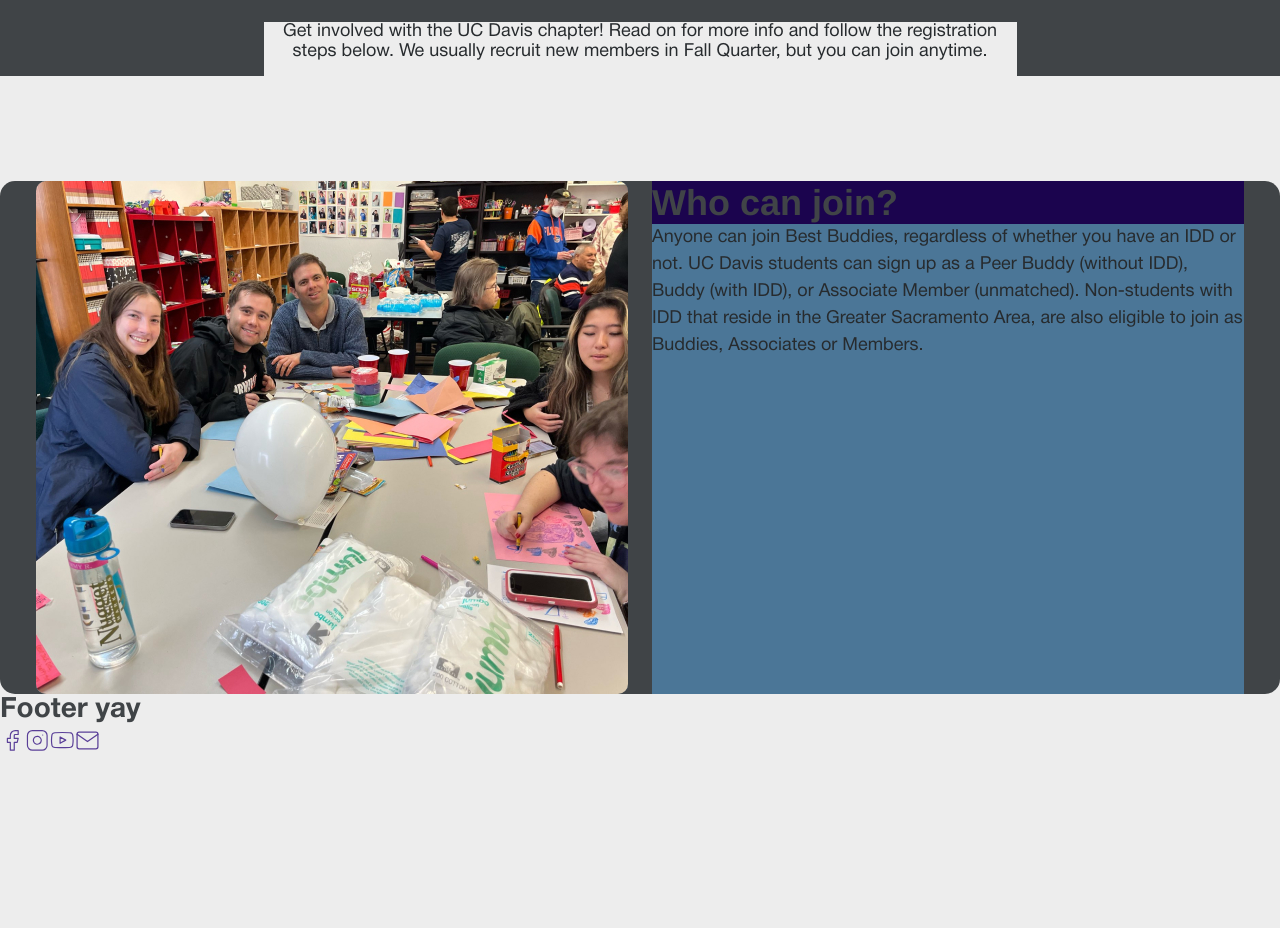
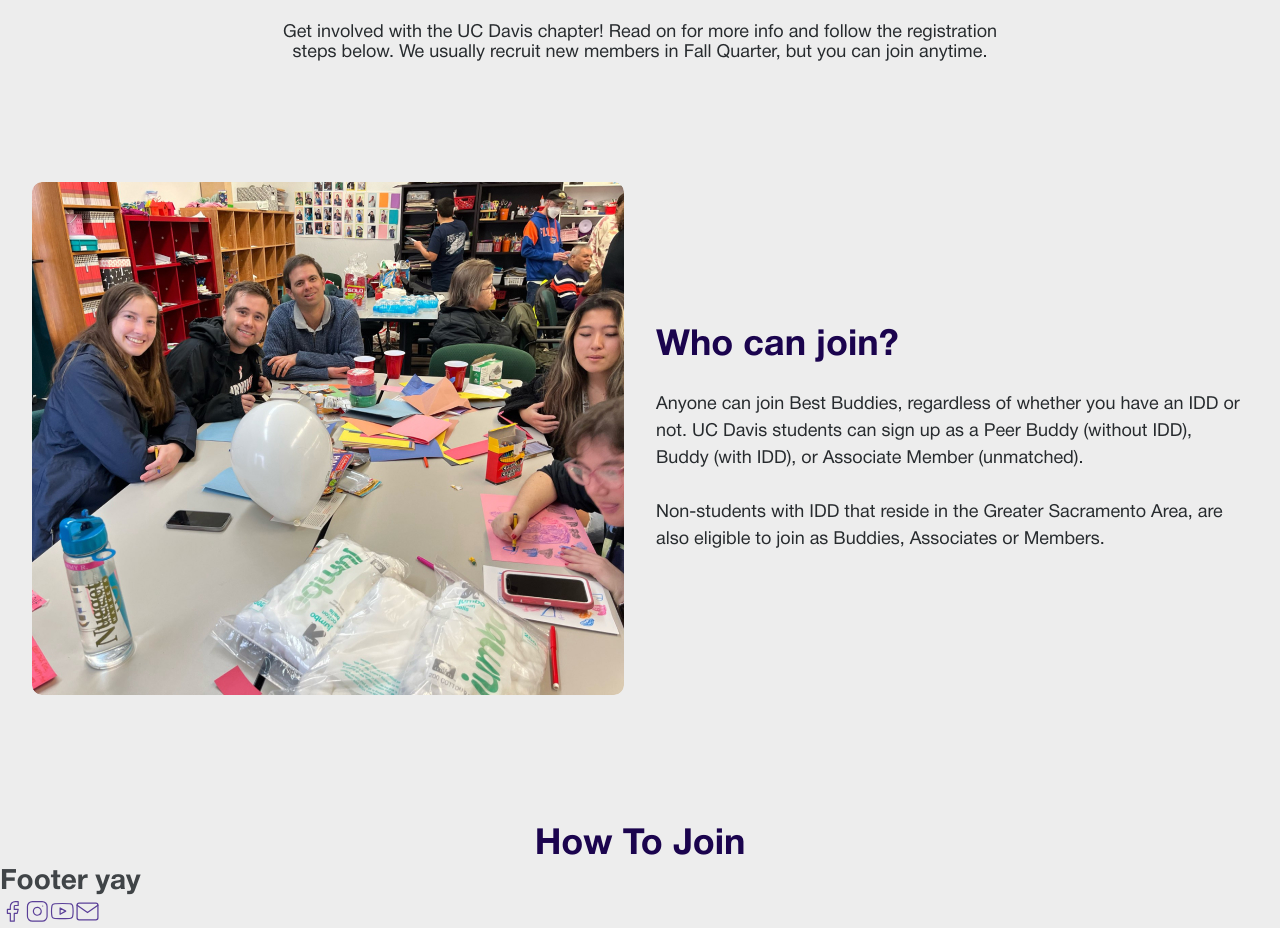
Before and after one commit to include-davis/best-buddies-fw24, a Next.js app: page /member/new in a window 1280 px wide. Shown: the part 275-1203 px from the top of the page. Before the commit the page ends 1032 px from the top, so only its background shows below. Built offline with nearby package versions, Linux system fonts and the light colour scheme.

Commit message:
worked of styling and continued to work on the rest of the page

```diff
--- a/src/pages/member/new/index.jsx
+++ b/src/pages/member/new/index.jsx
@@ -17,13 +17,22 @@ export default function NewMembers() {
           src="/member-imgs/newMemHero.jpg"
           alt="WinterParty23"
         />
-        <p>
-          <h2>Who can join?</h2>
-          Anyone can join Best Buddies, regardless of whether you have an IDD or not. UC Davis students can sign up as a Peer Buddy (without IDD), Buddy (with IDD), or Associate Member (unmatched).
 
-          Non-students with IDD that reside in the Greater Sacramento Area, are also eligible to join as Buddies, Associates or Members.
-        </p>
+        <h2>
+          Who can join?
+          <p>
+            Anyone can join Best Buddies, regardless of whether you have an IDD or not. UC Davis students can sign up as a Peer Buddy (without IDD), Buddy (with IDD), or Associate Member (unmatched).
+            <br />
+            <br />
+            Non-students with IDD that reside in the Greater Sacramento Area, are also eligible to join as Buddies, Associates or Members.
+          </p>
+        </h2>
+      </div>
 
+      <div className={styles.howContainer}>
+        <h2>How To Join</h2>
+        <div className={styles.registration}>
+        </div>
       </div>
     </div>
 
--- a/src/styles/pages/member/new.module.scss
+++ b/src/styles/pages/member/new.module.scss
@@ -1,30 +1,23 @@
 .Body{
     background-color: var(--color-light-gray);
-    // height: 2473px;
-    // top: -2034px;
-    // left: 1668px;
-
-    // flex-direction: column;
-    // align-items: center;
-    // justify-content: center;
 }
 
 
 //intro
 .introContainer{
-    background-color: #404447;
+    // background-color: #404447;
     display: flex;
     flex-direction: column;
     align-items: center;
     margin-top: 81px;
-    font-family: var(--font-helvetica-neue);
+
     h1{
-        width: 373px;
-        height: 59px;
-        color: #1B044E;
-        font-weight: 700;
-        letter-spacing: 0em;
-        text-align: left;
+        //width: 373px; //dont hard code
+        //height: 59px; //dont hard code
+        color: var(--color-dark-purple);  //ask about font color
+        //font-weight: 700;
+        //letter-spacing: 0em;
+        //text-align: left;
         margin-bottom: 24px;
     }
 
@@ -34,7 +27,7 @@
         font-size: 1.125rem;
         font-weight: 400;
         line-height: 112.5%;
-        letter-spacing: 0em;
+        //letter-spacing: 0em;
         text-align: center;
     }
 }
@@ -42,53 +35,51 @@
 
 //who can join
 .whoContainer{
-    // width: Fixed (1,216px);
-    // height: Fixed (513px);
-    // top: 443px;
-    // left: 112px;
-    // width: 1216px;  needs padding
-    height: 513px;
-    background-color: #404447;
+    // height: 513px;
     margin-top: 105px;
-    border-radius: 15px;
 
     display: flex;
     flex-direction: row;
     align-items: center;
     justify-content: center;
-    gap: 24px;
+    gap: 32px;
 
-    font-family: var(--font-helvetica-neue);
 
     img{
-        width: 592px;
-        height: 513px;
         border-radius: 10px;
     }
 
 
 
-    p{
+    h2{
+        color: var(--color-dark-purple);
+        //font-weight: 700;
+        text-align: left;
         width: 592px;
-        height: 513px;
-        background: #4b7697;
-        font-size: 18px;
-        font-weight: 400;
-        line-height: 27px;
-        letter-spacing: 0em;
-        text-align: left;
 
-        h2{
-            width: 592px;
-            height: 43px;
-            background: #1B044E;
-            font-family: Helvetica Neue;
-            font-size: 36px;
-            font-weight: 700;
-            line-height: 43px;
-            letter-spacing: 0em;
+        p{
+            margin-top: 24px;
+            font-size: 1.125rem; //change to rem
+            font-weight: 400;
+            line-height: 27px;
+            //letter-spacing: 0em;
             text-align: left;
         }
     }
 
 }
+
+
+.howContainer{
+    display: flex;
+    flex-direction: column;
+    align-items: center;
+    margin-top: 128px;
+
+    h2{
+        color: var(--color-dark-purple);  //ask about font color
+        //font-weight: 700;
+        //letter-spacing: 0em;
+        text-align: left;
+    }
+}
```
